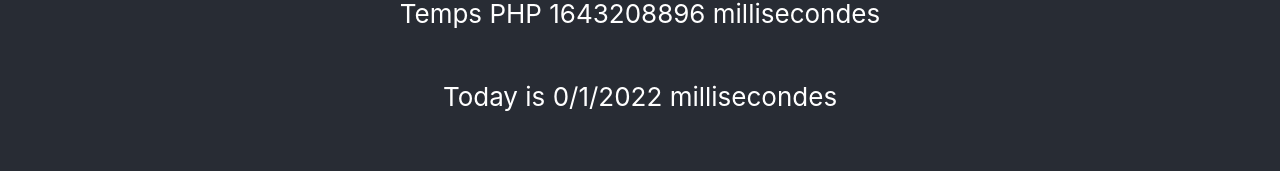
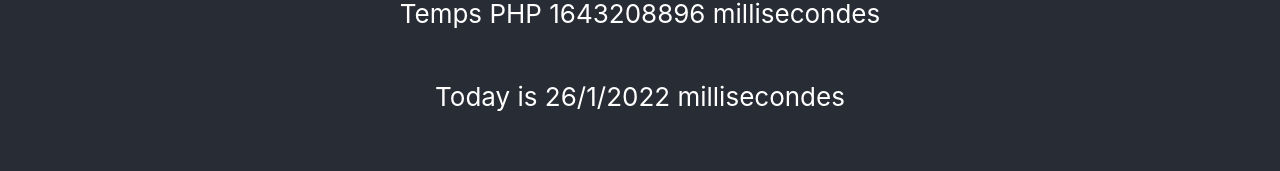
Before and after one commit to N00b13-M1/ReactJS, a React (Create React App) app: page / in a window 1280 px wide. Shown: the part 547-718 px from the top of the page. Built offline with nearby package versions, Linux system fonts and the light colour scheme.

Commit message:
DatesinJSPHP&Human

```diff
--- a/src/App.js
+++ b/src/App.js
@@ -17,7 +17,7 @@
           <img src={logo} className="App-logo" alt="logo" />
           <p>Temps Javascripts {tempsJavascript} millisecondes</p>
           <p>Temps PHP {tempsPHP/1000} millisecondes</p>
-          <p>Today is {dateCourante.getMonth()}/{dateCourante.getMonth()+1}/{year} millisecondes</p>
+          <p>Today is {day}/{month+1}/{year} millisecondes</p>
         </header>
       </div>
       <footer>Molengeek TM</footer>
```
